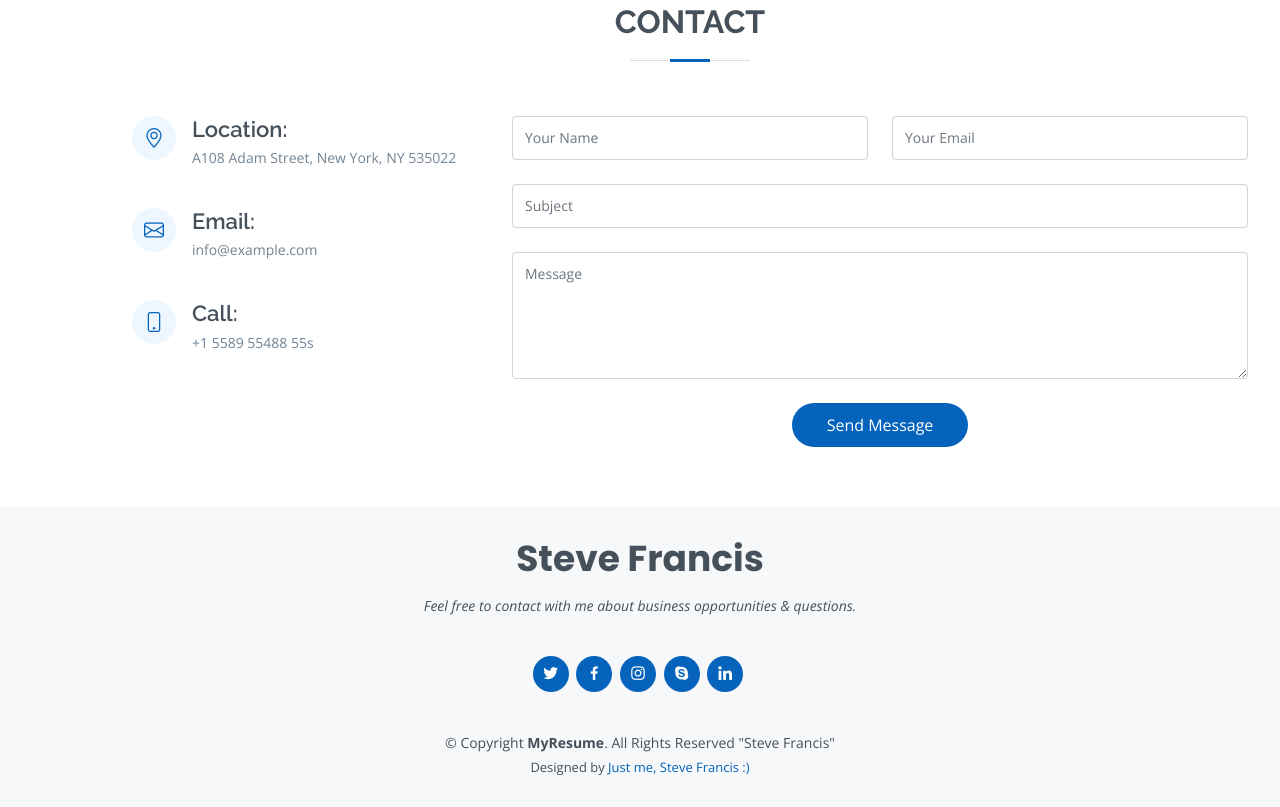
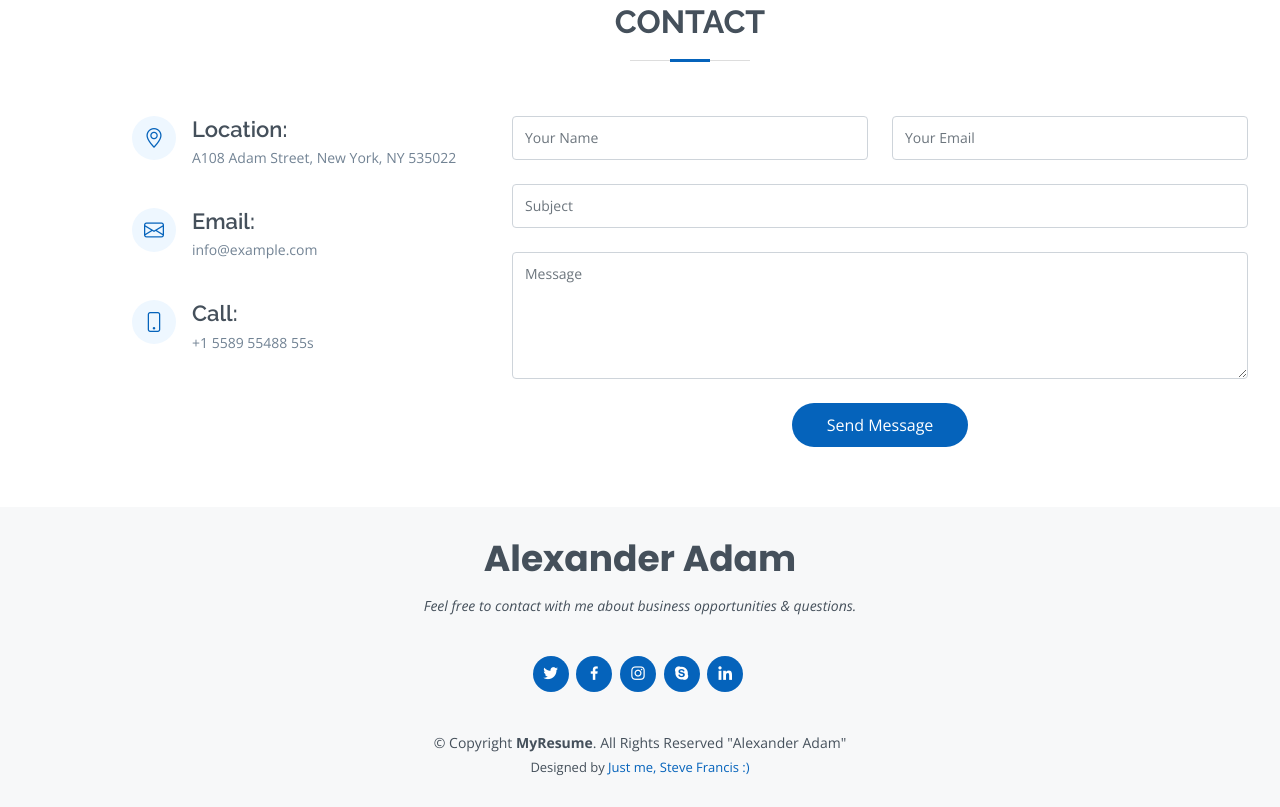
Before and after one commit to alexanderadam2022/alexanderadam2022.github.io, a plain HTML site: page index.html in a window 1280 px wide. Shown: the part 6411-7218 px from the top of the page. Drawn offline with nearby package versions, Linux system fonts and the light colour scheme.

Commit message:
Update index.html

```diff
--- a/index.html
+++ b/index.html
@@ -699,7 +699,7 @@
   <!-- ======= Footer ======= -->
   <footer id="footer">
     <div class="container">
-      <h3>Steve Francis</h3>
+      <h3>Alexander Adam</h3>
       <p>Feel free to contact with me about business opportunities & questions. </p>
       <div class="social-links">
         <a href="#" class="twitter"><i class="bx bxl-twitter"></i></a>
@@ -709,7 +709,7 @@
         <a href="#" class="linkedin"><i class="bx bxl-linkedin"></i></a>
       </div>
       <div class="copyright">
-        &copy; Copyright <strong><span>MyResume</span></strong>. All Rights Reserved "Steve Francis"
+        &copy; Copyright <strong><span>MyResume</span></strong>. All Rights Reserved "Alexander Adam"
       </div>
       <div class="credits">
         <!-- All the links in the footer should remain intact. -->
```
